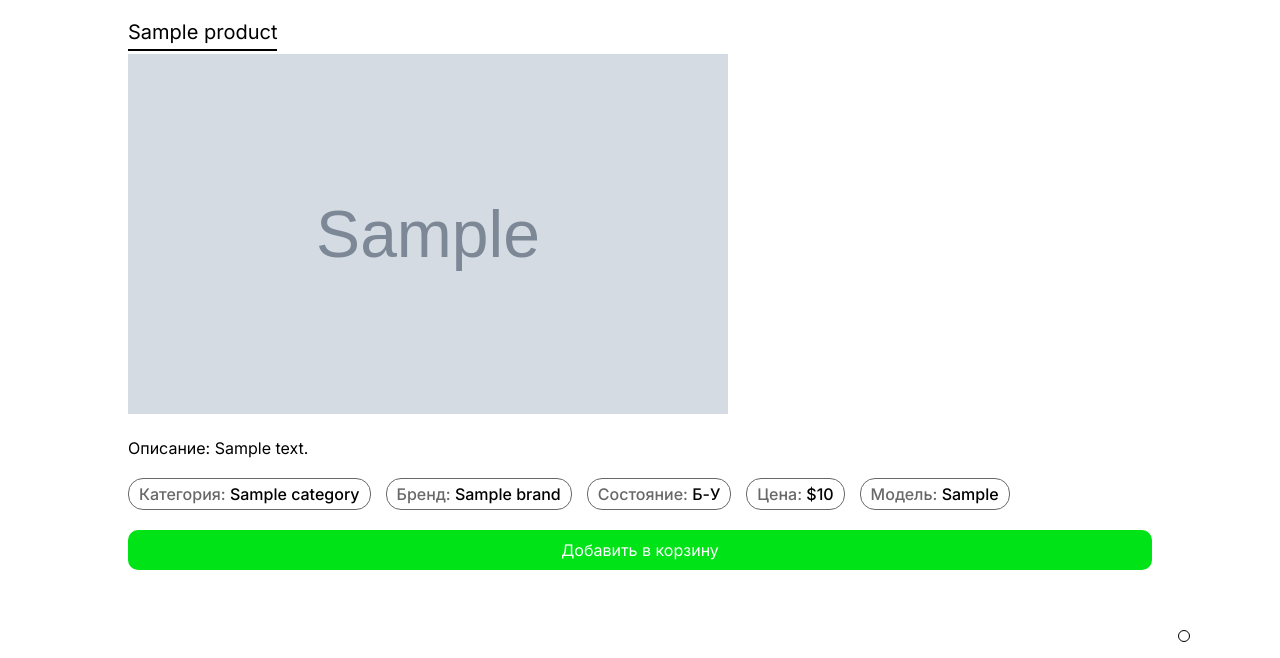
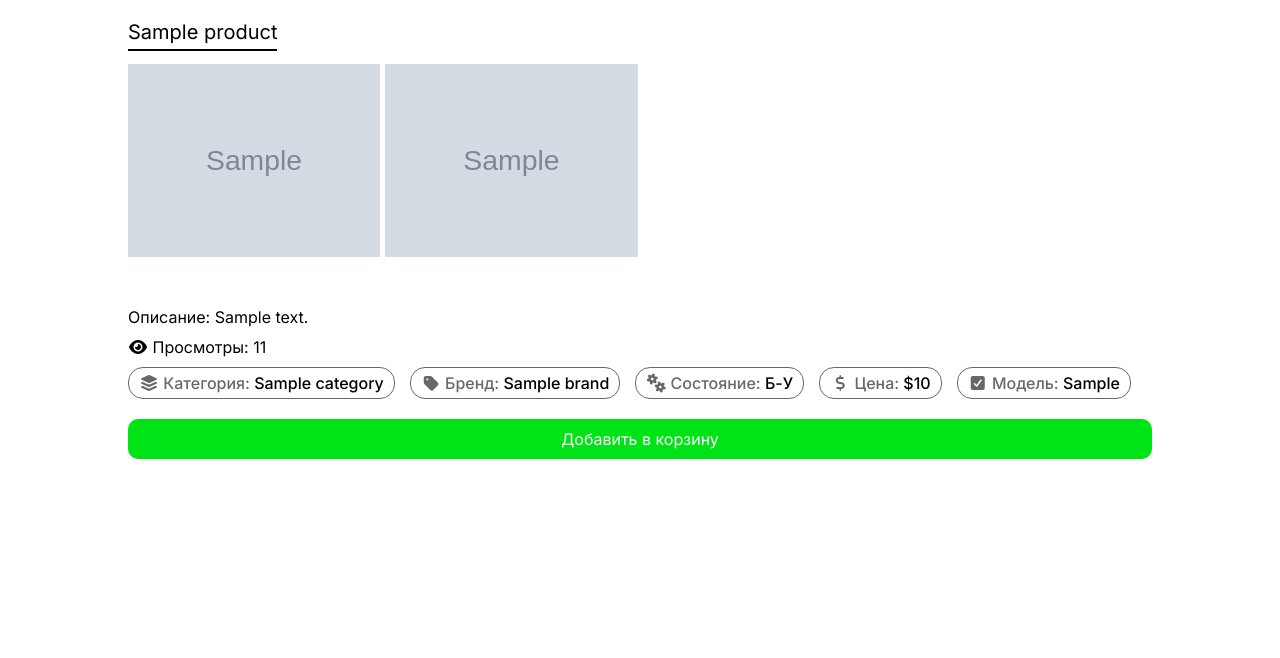
Before and after one commit to EDWARDAV0228/MarketPlace, a Django app: page /product/1 in a window 1280 px wide. Shown: the part 78-736 px from the top of the page. Run offline with Django 5.2, Linux system fonts and the light colour scheme; tables that the repository leaves empty hold one stand-in row (values such as "Sample post"); grey boxes marked "Sample" are stand-in pictures.

Commit message:
Add gallery

```diff
--- a/products_app/models.py
+++ b/products_app/models.py
@@ -1,56 +1,103 @@
 from django.db import models
 
 
-class Category(models.Model):
+class TimeStampModel(models.Model):
+
     class Meta:
-        verbose_name = 'Категория'
-        verbose_name_plural = 'Категории'
+        abstract = True
 
-    name = models.CharField('Название', max_length=20, unique=True)
-    image = models.ImageField('Изображение', upload_to='products/default_images', null=True)
+    created_date = models.DateTimeField(
+        verbose_name="Дата добавления", auto_now_add=True
+    )
+    ubdate_date = models.DateTimeField(verbose_name="Дата обновления", auto_now=True)
+
+
+class Category(TimeStampModel):
+
+    class Meta:
+        verbose_name = "Категория"
+        verbose_name_plural = "Категории"
+
+    name = models.CharField("Название", max_length=20, unique=True)
+    image = models.ImageField(
+        "Изображение", upload_to="products/default_images", null=True
+    )
 
     def __str__(self):
-        return f'{self.name}'
+        return f"{self.name}"
 
 
-class Brand(models.Model):
+class Brand(TimeStampModel):
     class Meta:
-        verbose_name = 'Бренд'
-        verbose_name_plural = 'Бренды'
+        verbose_name = "Бренд"
+        verbose_name_plural = "Бренды"
 
-    name = models.CharField('Название', max_length=20, unique=True)
+    name = models.CharField("Название", max_length=20, unique=True)
 
     def __str__(self):
-        return f'{self.name}'
+        return f"{self.name}"
 
 
-class Products(models.Model):
+class ImageGallery(TimeStampModel):
+
     class Meta:
-        verbose_name = 'Продукт'
-        verbose_name_plural = 'Продукты'
+        verbose_name = "Изображение продукта"
+        verbose_name_plural = "Изображения продукта"
+        ordering = ("id",)
+
+    product = models.ForeignKey(
+        "products_app.Products",
+        on_delete=models.CASCADE,
+        related_name="gallery",
+        verbose_name="Продукт",
+    )
+    file = models.ImageField(verbose_name="Изображение", upload_to="products/gallery/")
+
+    def __str__(self):
+        return f"{self.product.name}"
+
+
+class Products(TimeStampModel):
+
+    class Meta:
+        verbose_name = "Продукт"
+        verbose_name_plural = "Продукты"
+        ordering = ("-date", "-ubdate_date")
 
     class Condition(models.TextChoices):
-        USED = 'Б-У', 'Б/У'
-        NEW = 'Новое', 'Новое'
+        USED = "Б-У", "Б/У"
+        NEW = "Новое", "Новое"
 
-    name = models.CharField(verbose_name='Название', max_length=22)
-    description = models.TextField(verbose_name='Короткое описание', max_length=120)
-    image = models.ImageField(verbose_name='Изображение', upload_to='products/images', null=True, blank=True)
-    full_description = models.TextField(verbose_name='Полное описание')
-    price = models.IntegerField(verbose_name='Цена')
-    author = models.CharField(verbose_name='Автор')
-    category = models.ForeignKey('products_app.Category', on_delete=models.PROTECT, verbose_name='Категория',
-                                 related_name='products', null=True)
-    brand = models.ForeignKey('products_app.Brand', on_delete=models.PROTECT, verbose_name='Бренд',
-                              related_name='products', null=True)
+    name = models.CharField(verbose_name="Название", max_length=22)
+    description = models.TextField(verbose_name="Короткое описание", max_length=120)
+    image = models.ImageField(
+        verbose_name="Изображение", upload_to="products/images", null=True, blank=True
+    )
+    full_description = models.TextField(verbose_name="Полное описание")
+    price = models.IntegerField(verbose_name="Цена")
+    author = models.CharField(verbose_name="Автор")
+    category = models.ForeignKey(
+        "products_app.Category",
+        on_delete=models.PROTECT,
+        verbose_name="Категория",
+        related_name="products",
+        null=True,
+    )
+    brand = models.ForeignKey(
+        "products_app.Brand",
+        on_delete=models.PROTECT,
+        verbose_name="Бренд",
+        related_name="products",
+        null=True,
+    )
     condition = models.CharField(
-        verbose_name='Состояние',
+        verbose_name="Состояние",
         choices=Condition.choices,
         default=Condition.NEW,
     )
-    model = models.CharField(verbose_name='Модель', max_length=30)
-    date = models.DateTimeField(verbose_name='Дата добавления', auto_now_add=True)
-    ubdate_date = models.DateTimeField(verbose_name='Дата обновления', auto_now=True)
+    model = models.CharField(verbose_name="Модель", max_length=30)
+    date = models.DateTimeField(verbose_name="Дата добавления", auto_now_add=True)
+    views = models.PositiveIntegerField(verbose_name="просмотры", default=0)
 
     def __str__(self):
-        return f'{self.name}'
+        return f"{self.name}"
--- a/products_app/views.py
+++ b/products_app/views.py
@@ -52,6 +52,9 @@ def get_product(request, product_id):
         product = Products.objects.get(id=product_id)
     except Products.DoesNotExist:
         return render(request, "error.html")
+
+    product.views += 1
+    product.save()
 
     return render(request, "product.html", {"product": product})
 
--- a/static/css/style2.css
+++ b/static/css/style2.css
@@ -232,3 +232,101 @@ section {
     align-items: end;
     transform: translateX(100px);
 }
+
+.images {
+    margin-top: 10px;
+    text-align: center;
+    width: 100%;
+    display: flex;
+    flex-wrap: wrap;
+    justify-content: center;
+}
+
+.primary-image {
+    width: 90%;
+    display: block;
+}
+
+.primary-image img {
+    width: 100%;
+    display: block;
+}
+
+.all-images {
+    display: grid;
+    width: 100%;
+    grid-template-columns: 1fr 1fr 1fr 1fr;
+    padding-block: 10px 30px;
+    gap: 5px;
+}
+
+.image-box {
+    width: 100%;
+    padding: 0px;
+    cursor: pointer;
+}
+
+.image-box img {
+    max-height: 200px;
+    width: 100%;
+    height: 100%;
+}
+
+.gallery-modal {
+    backdrop-filter: blur(6px);
+    justify-content: center;
+    align-items: center;
+    position: fixed;
+    display: flex;
+    width: 100%;
+    bottom: 0px;
+    right: 0px;
+    z-index: 1;
+    left: 0px;
+    top: 0px;
+}
+
+.image-modal {
+    background-color: #fff;
+    border-radius: 20px;
+    position: relative;
+    display: absolute;
+    border: none;
+    width: 50%;
+    height: 426px;
+    z-index: 2;
+}
+
+.image-block img {
+    width: 100%;
+    height: 426px;
+    border-radius: 18px;
+}
+
+.arrow {
+    border: 1px solid #000;
+    background-color: #fff;
+    border-radius: 15px;
+    position: absolute;
+    cursor: pointer;
+    padding: 10px;
+    top: 46%;
+    max-width: 20px;
+    max-height: 20px;
+}
+
+.arrow:hover {
+    backdrop-filter: blur(10px);
+}
+
+.arrow:first-child {
+    right: 10px;
+}
+
+.arrow:nth-child(2) {
+    left: 10px;
+}
+
+.hidden {
+    display: none;
+}
--- /dev/null
+++ b/static/js/gallery.js
@@ -0,0 +1,30 @@
+const imageBoxes = document.querySelectorAll('.image-box')
+const galleryModal = document.querySelector('.gallery-modal')
+const imageModal = document.querySelector('.image-modal')
+const primaryImage = document.querySelector('.image-block img')
+const leftArrow = document.querySelector('.arrow:nth-child(2)')
+const rightArrow = document.querySelector('.arrow:first-child')
+
+galleryModal.addEventListener('click', e => {
+    galleryModal.classList.add('hidden')
+})
+
+imageBoxes.forEach(image => {
+    image.addEventListener('click', e => {
+        primaryImage.setAttribute('src', `${e.target.src}`)
+        galleryModal.classList.remove('hidden')
+    })
+})
+
+
+imageModal.addEventListener('click', e => {
+    e.stopPropagation();
+});
+
+leftArrow.addEventListener('click', e => {
+    primaryImage.setAttribute('src', '')
+})
+
+rightArrow.addEventListener('click', e => {
+    primaryImage.setAttribute('src', '')
+})
--- a/templates/base.html
+++ b/templates/base.html
@@ -51,6 +51,7 @@
 
     {% endblock %}
 
+    {% block paginator %}
       <nav class="pagin-nav">
         <div class="paginator">
           {% if products.has_previous %}
@@ -70,6 +71,7 @@
           {% endif %}
         </div>
       </nav>
+    {% endblock %}
 
     {% include 'components/footer.html' %}
 
--- a/templates/product.html
+++ b/templates/product.html
@@ -49,6 +49,10 @@
       border-radius: 15px;
     }
 
+    .name {
+      cursor: default;
+    }
+
     .product-info {
       display: flex;
       gap: 15px;
@@ -57,15 +61,6 @@
 
     .text {
       color: #696868;
-    }
-
-    .image {
-      margin-top: 10px;
-    }
-
-    .image img {
-      width: 600px;
-      height: 360px;
     }
   </style>
 {% endblock %}
@@ -78,31 +73,61 @@
 {% endblock %}
 
 {% block content %}
+  <div class="gallery-modal hidden">
+    <div class="image-modal">
+      <div class="modal-arrows">
+        <div class="arrow">
+          <i class="fa-solid fa-angle-right"></i>
+        </div>
+        <div class="arrow">
+          <i class="fa-solid fa-angle-left"></i>
+        </div>
+      </div>
+      <div class="image-block">
+        <img src="{{ product.image.url }}" />
+      </div>
+    </div>
+  </div>
+
   <section>
     <div class="container">
       <div class="product">
         <a href="" class="name">{{ product.name }}</a>
-        <div class="image">
-          {% if product.image %}
-            <img src="{{ product.image.url }}" alt="" />
-          {% endif %}
+        <div class="images">
+          <div class="all-images">
+            {% if product.image %}
+              <div class="image-box">
+                <img src="{{ product.image.url }}" />
+              </div>
+            {% endif %}
+            {% if product.gallery %}
+              {% for image in product.gallery.all %}
+                <div class="image-box">
+                  <img src="{{ image.file.url }}" />
+                </div>
+              {% endfor %}
+            {% endif %}
+          </div>
         </div>
         <div class="description">Описание: {{ product.full_description }}</div>
+        <div class="views">
+          <i class="fa-solid fa-eye"></i> Просмотры: {{ product.views }}
+        </div>
         <div class="product-info">
           <div class="category">
-            <span class="text">Категория:</span> {{ product.category }}
+            <span class="text"><i class="fa-solid fa-layer-group"></i> Категория:</span> {{ product.category }}
           </div>
           <div class="brand">
-            <span class="text">Бренд:</span> {{ product.brand }}
+            <span class="text"><i class="fa-solid fa-tag"></i> Бренд:</span> {{ product.brand }}
           </div>
           <div class="condition">
-            <span class="text">Состояние:</span> {{ product.condition }}
+            <span class="text"><i class="fa-solid fa-gears"></i> Состояние:</span> {{ product.condition }}
           </div>
           <div class="price">
-            <span class="text">Цена:</span> ${{ product.price }}
+            <span class="text"><i class="fa-solid fa-dollar-sign"></i> Цена:</span> ${{ product.price }}
           </div>
           <div class="model">
-            <span class="text">Модель:</span> {{ product.model }}
+            <span class="text"><i class="fa-solid fa-square-check"></i> Модель:</span> {{ product.model }}
           </div>
         </div>
         <div class="add-btn">Добавить в корзину</div>
@@ -110,3 +135,11 @@
     </div>
   </section>
 {% endblock %}
+
+{% block script %}
+  <script src="{% static 'js/gallery.js' %}"></script>
+{% endblock %}
+
+{% block paginator %}
+
+{% endblock %}
```
Also changed, not shown: products_app/admin.py (+47 -15 lines), static/css/workspace.css (+14 -0 lines), products_app/migrations/0019_alter_products_options_brand_created_date_and_more.py (added), products_app/migrations/0020_products_views.py (added). Lines whose indentation alone changed are shown as unchanged.
